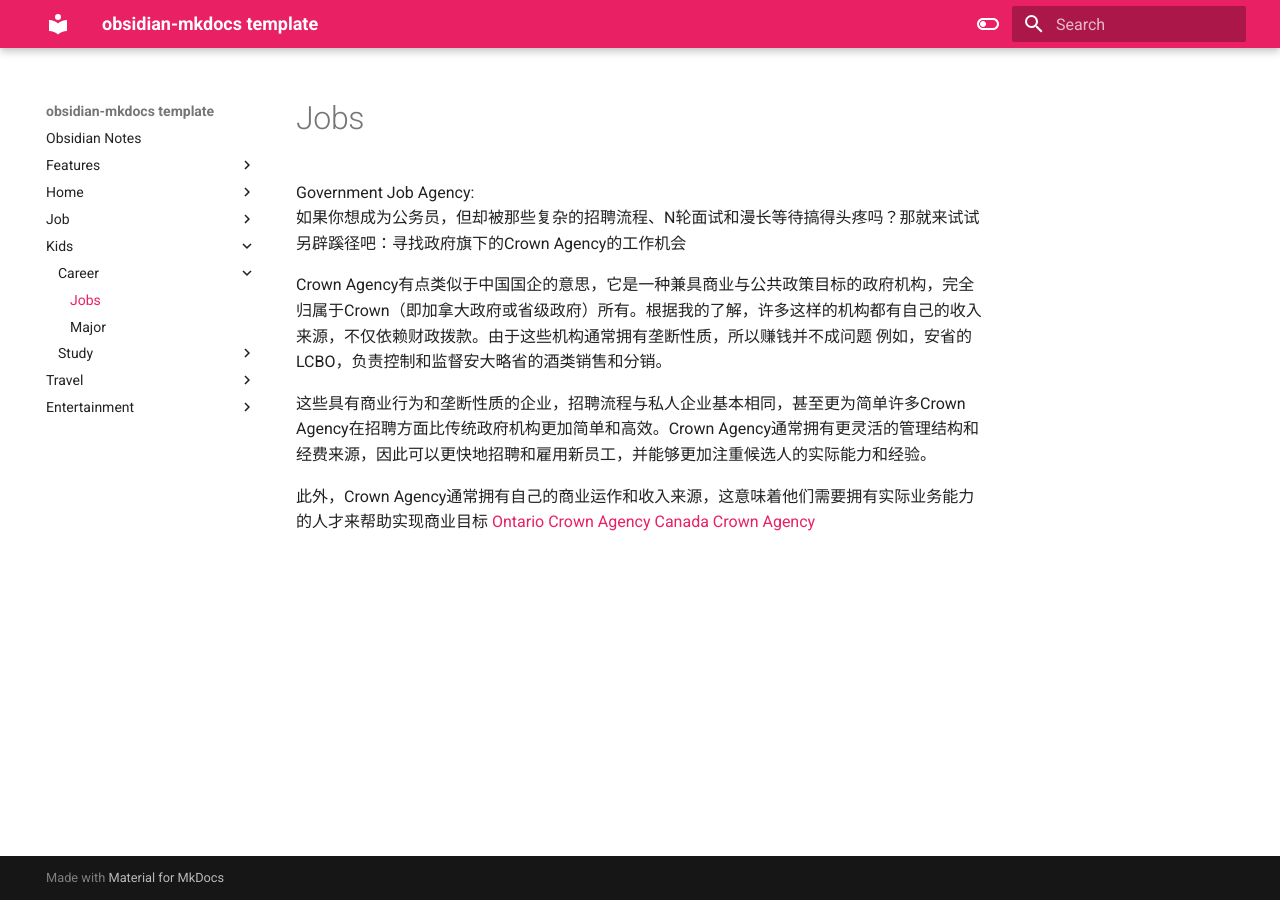
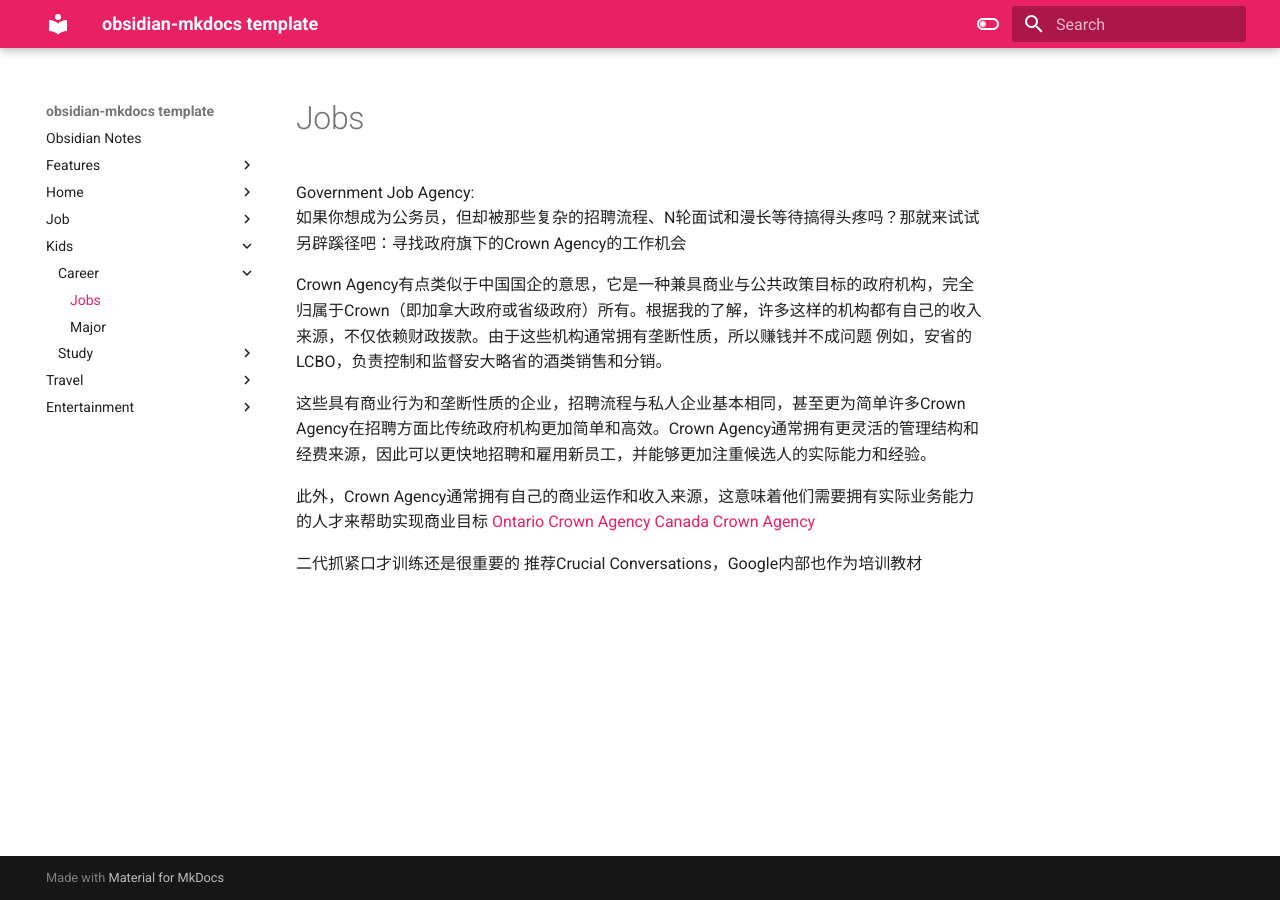
Before and after one commit to macsymgit/obsidian, an MkDocs documentation site: the page built from docs/Kids/Career/Jobs.md, in a window 1280 px wide. Built offline with MkDocs 1.6.1 and Material for MkDocs 9.7.7, drawn with Linux system fonts in a browser that asks for light colours.

Commit message:
vault backup: 2023-05-29 15:22:22

```diff
--- a/docs/Kids/Career/Jobs.md
+++ b/docs/Kids/Career/Jobs.md
@@ -8,3 +8,6 @@ Crown Agency有点类似于中国国企的意思，它是一种兼具商业与
 此外，Crown Agency通常拥有自己的商业运作和收入来源，这意味着他们需要拥有实际业务能力的人才来帮助实现商业目标
 [Ontario Crown Agency](https://www.pas.gov.on.ca/home/Agencies-list)
 [Canada Crown Agency](https://www.canada.ca/en/treasury-board-secretariat/services/guidance-crown-corporations/list-crown-corporations.html)
+
+二代抓紧口才训练还是很重要的
+推荐Crucial Conversations，Google内部也作为培训教材
```
Also changed, not shown: 1 other file.
